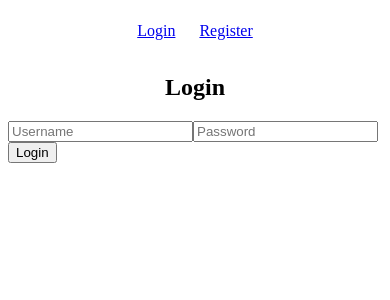
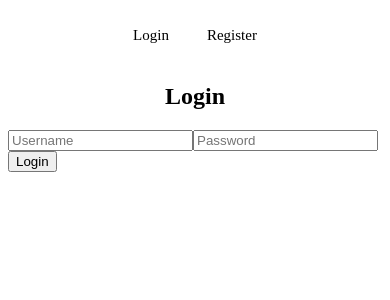
Before and after one commit to Kk0004/NotesList, a React (Vite) app in the folder krasiproject/: page /login in a window 390 px wide. Shown: the top 300 px of the page. Built offline with nearby package versions, Linux system fonts and the light colour scheme.

Commit message:
Add the rest of the CSS for the Navbar

```diff
--- a/krasiproject/src/styles/forms.css
+++ b/krasiproject/src/styles/forms.css
@@ -11,3 +11,45 @@ nav {
   top: 0;
   z-index: 50;
 }
+
+/* Links + Logout button share the same style */
+nav a,
+nav button {
+  font-family: var(--sans);
+  font-size: 16px;
+  padding: 8px 16px;
+  border-radius: 8px;
+  text-decoration: none;
+  color: var(--text-h);
+  background: transparent;
+  border: 1px solid transparent;
+  cursor: pointer;
+  transition: 0.2s ease;
+}
+
+/* Hover effect */
+nav a:hover,
+nav button:hover {
+  background: var(--accent-bg);
+  border-color: var(--accent-border);
+  color: var(--accent);
+}
+
+/* Logout button specific */
+nav button {
+  background: transparent;
+}
+
+/* Mobile adjustments */
+@media (max-width: 600px) {
+  nav {
+    gap: 12px;
+    padding: 12px 0;
+  }
+
+  nav a,
+  nav button {
+    padding: 6px 12px;
+    font-size: 15px;
+  }
+}
```
